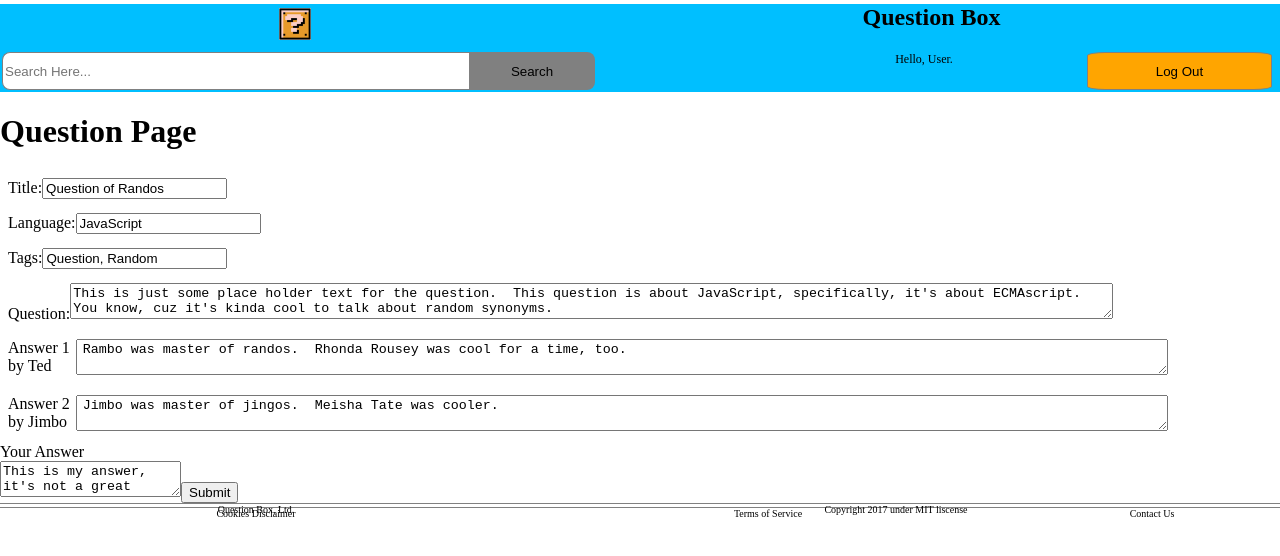
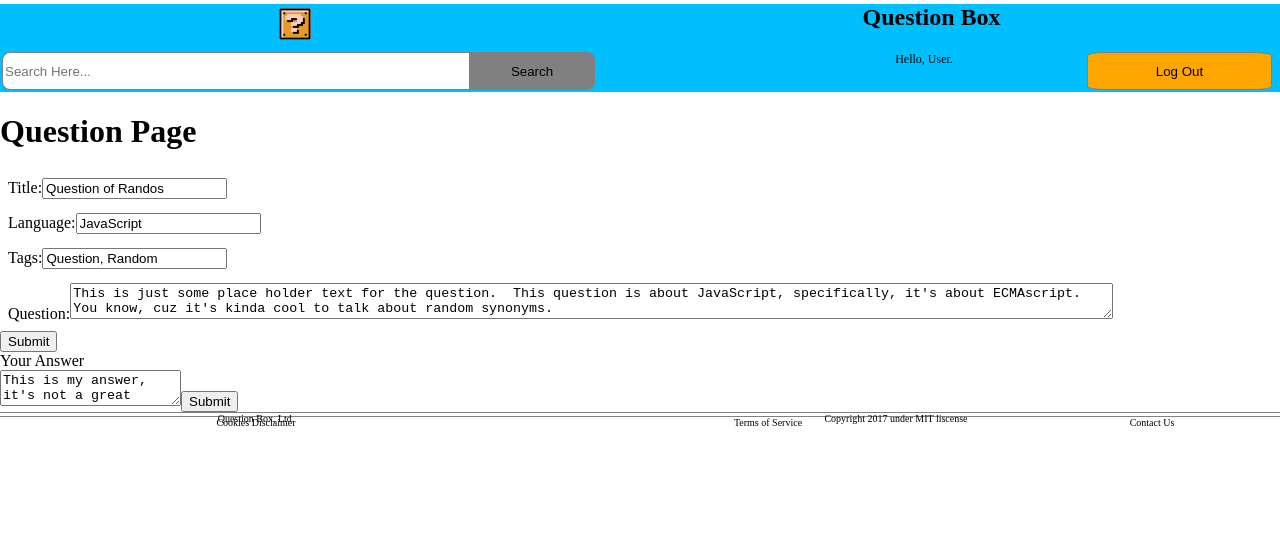
Before and after one commit to TIY-Durham-Question-Box/question-box-frontend, a React (Create React App) app: page /viewquestion in a window 1280 px wide. Shown: the top 556 px of the page. Built offline with nearby package versions, Linux system fonts and the light colour scheme.

Commit message:
Push state before merge

```diff
--- a/src/components/questionpage.js
+++ b/src/components/questionpage.js
@@ -17,15 +17,15 @@ export default class QuestionPage extends Component {
       tags: 'Question, Random',
       question: "This is just some place holder text for the question.  This question is about JavaScript, specifically, it's about ECMAscript.  You know, cuz it's kinda cool to talk about random synonyms.",
       history: [
-        {
-          answerId: 1,
-          user: "Ted",
-          answer: "Rambo was master of randos.  Rhonda Rousey was cool for a time, too."
-        },{
-          answerId: 2,
-          user: "Jimbo",
-          answer: "Jimbo was master of jingos.  Meisha Tate was cooler."
-        }
+        // {
+        //   answerId: 1,
+        //   user: "Ted",
+        //   answer: "Rambo was master of randos.  Rhonda Rousey was cool for a time, too."
+        // },{
+        //   answerId: 2,
+        //   user: "Jimbo",
+        //   answer: "Jimbo was master of jingos.  Meisha Tate was cooler."
+        // }
       ]
     }
   }
```
